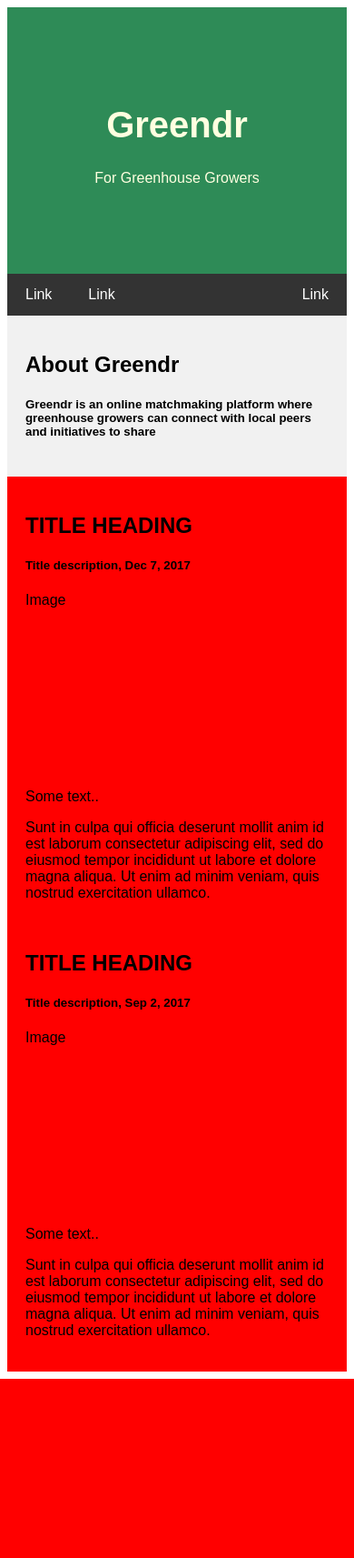
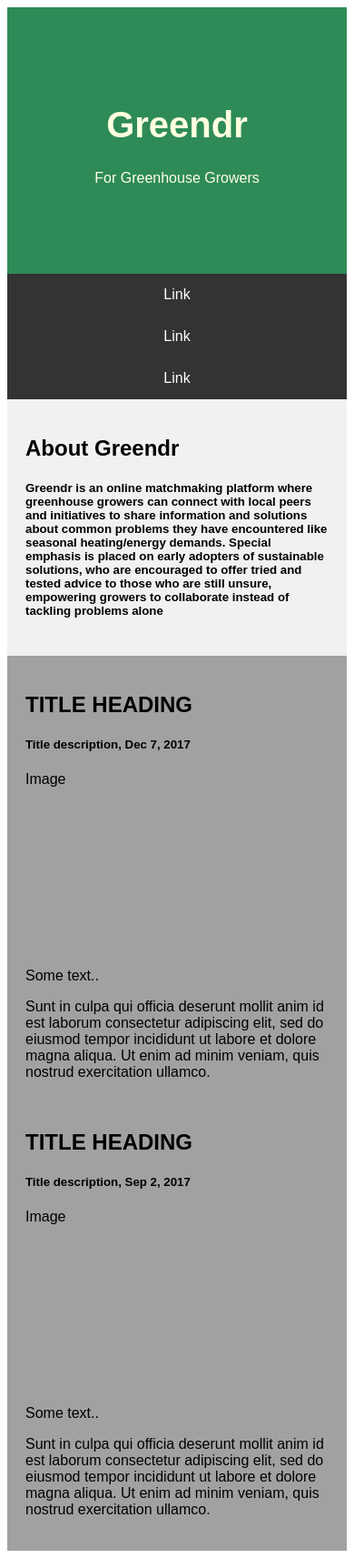
Before and after one commit to moerastrid/greendr_website, a PHP site: page /test.php in a window 390 px wide. Shown: the whole page at 91% size. Before the commit the page ends 1516 px from the top, so only its background shows below. Run offline with PHP 8.4, Linux system fonts and the light colour scheme.

Commit message:
Update test.php

```diff
--- a/test.php
+++ b/test.php
@@ -1,10 +1,13 @@
 <!DOCTYPE html>
-<html>
+<html lang="en">
  <head>
   <title>Greendr</title>
   <meta charset="UTF-8">
   <meta name="viewport" content="width=device-width, initial-scale=1">
   <style>
+  * {
+  box-sizing: border-box;
+	}
    body {
 	font-family: Arial, Helvetica, sans-sarif;
 	}
@@ -49,9 +52,20 @@
 	}
    .main {
  	flex: 70%;
-	background-color: red;
+	background-color: #a1a1a1;
 	padding: 20px;
 	}
+  @media screen and (max-width: 700px) {
+   .row {
+    flex-direction: column;
+	}
+  @media screen and (max-width: 400px) {
+   .navbar a {
+	float: none;
+        width:100%;
+	}
+}
+}
   </style>
   </head>
   <body>
@@ -67,7 +81,7 @@
    <div class="row">
     <div class="side">
 	<h2>About Greendr</h2>
-	<h5>Greendr is an online matchmaking platform where greenhouse growers can connect with local peers and initiatives to share</h5>
+	<h5>Greendr is an online matchmaking platform where greenhouse growers can connect with local peers and initiatives to share information and solutions about common problems they have encountered like seasonal heating/energy demands. Special emphasis is placed on early adopters of sustainable solutions, who are encouraged to offer tried and tested advice to those who are still unsure, empowering growers to collaborate instead of tackling problems alone</h5>
   </div>
   <div class="main">
     <h2>TITLE HEADING</h2>
```
